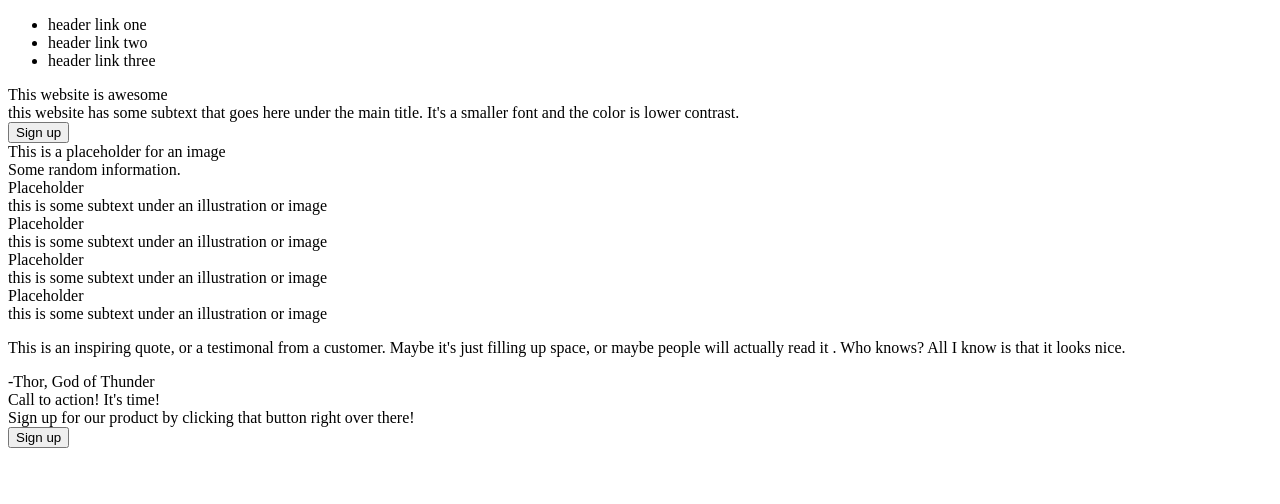
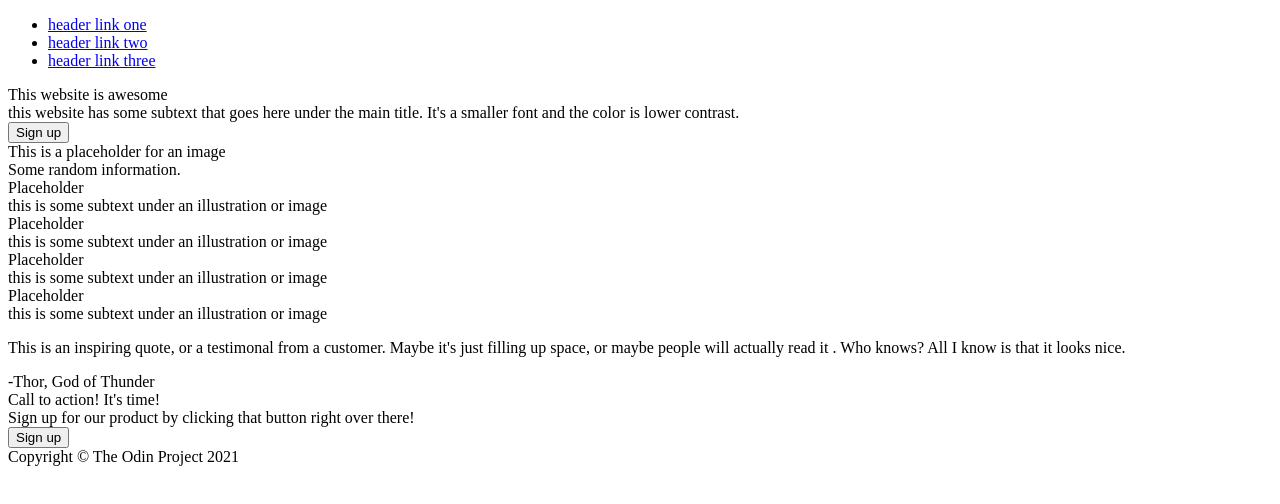
Before and after one commit to n-pogorelskaia/landing-page-assignment, a plain HTML site: page index.html in a window 1280 px wide. Drawn offline with Linux system fonts and the light colour scheme.

Commit message:
HTML edits, added bottom sections

```diff
--- a/index.html
+++ b/index.html
@@ -13,9 +13,9 @@
 
         </div>
         <ul class="header-navbar">
-            <li>header link one</li>
-            <li>header link two</li>
-            <li>header link three</li>
+            <li><a href="#">header link one</a></li>
+            <li><a href="#">header link two</a></li>
+            <li><a href="#">header link three</a></li>
         </ul>
     </div>
     <div class="website-info">
@@ -73,7 +73,8 @@
                 </div>
             </div>
         </div>
-        <div class="quote-section">
+    </div>
+    <div class="quote-subsection">
         <p>This is an inspiring quote, or a testimonal from a customer. Maybe it's just filling up space, or maybe
             people will actually read it . Who knows? All I know is that it looks nice.</p>
         <div class="signature">-Thor, God of Thunder</div>
@@ -87,6 +88,8 @@
             <button class="call-button">Sign up</button>
         </div>
     </div>
+    <div class="footer">
+        Copyright © The Odin Project 2021
     </div>
 </body>
 
```
Lines whose indentation alone changed are shown as unchanged.
